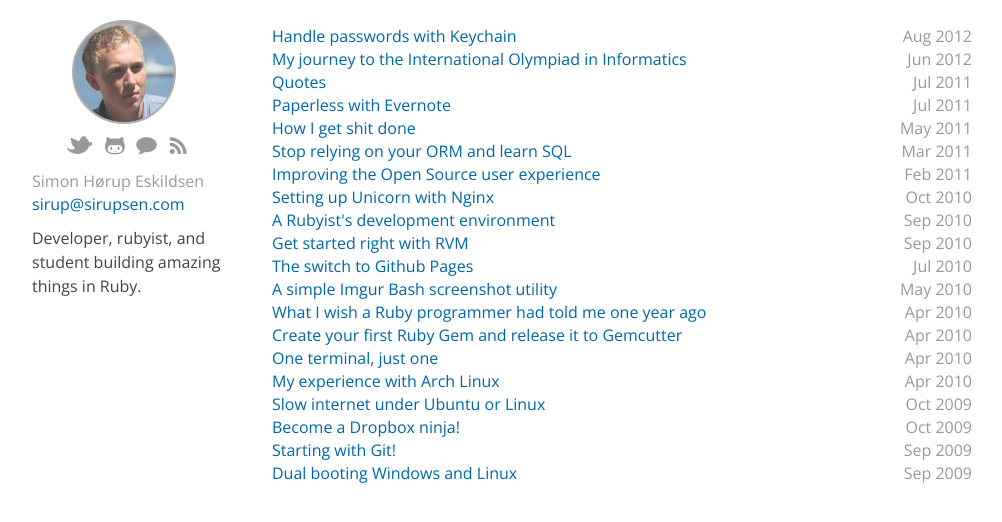
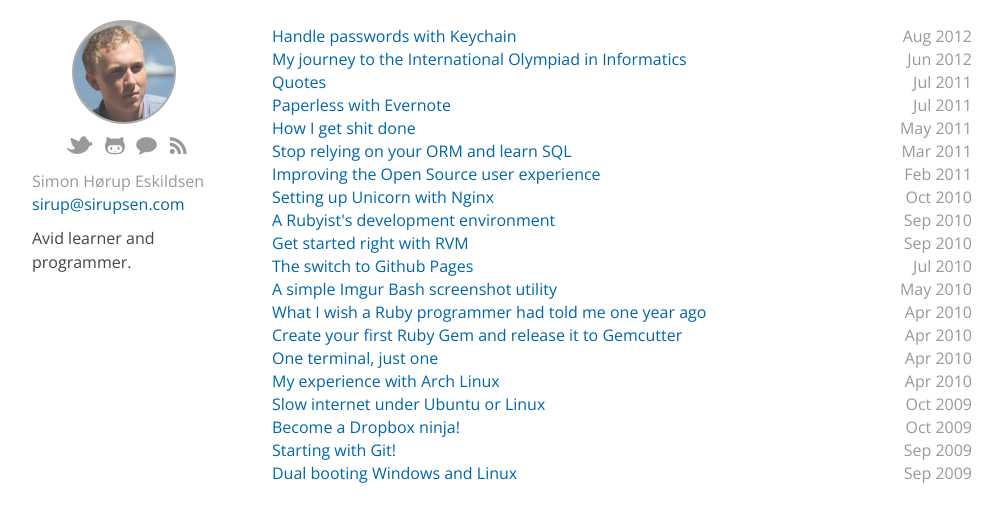
Before and after one commit to igor47/blog, a Jekyll site: the page built from index.html, in a window 1280 px wide. Shown: the top 522 px of the page, without its empty margins (138-1140 px from the left). Built offline with Jekyll 4.4.1, drawn with Linux system fonts in a browser that asks for light colours; some of the changed lines change nothing that is shown.

Commit message:
Change description

```diff
--- a/_layouts/default.html
+++ b/_layouts/default.html
@@ -1,4 +1,4 @@
-{% assign description = "Developer, rubyist, and student building amazing things in Ruby." %}
+{% assign description = "Avid learner and programmer." %}
 <!doctype html>
 <!--[if lt IE 7 ]><html class="ie ie6" lang="en"> <![endif]-->
 <!--[if IE 7 ]><html class="ie ie7" lang="en"> <![endif]-->
```
